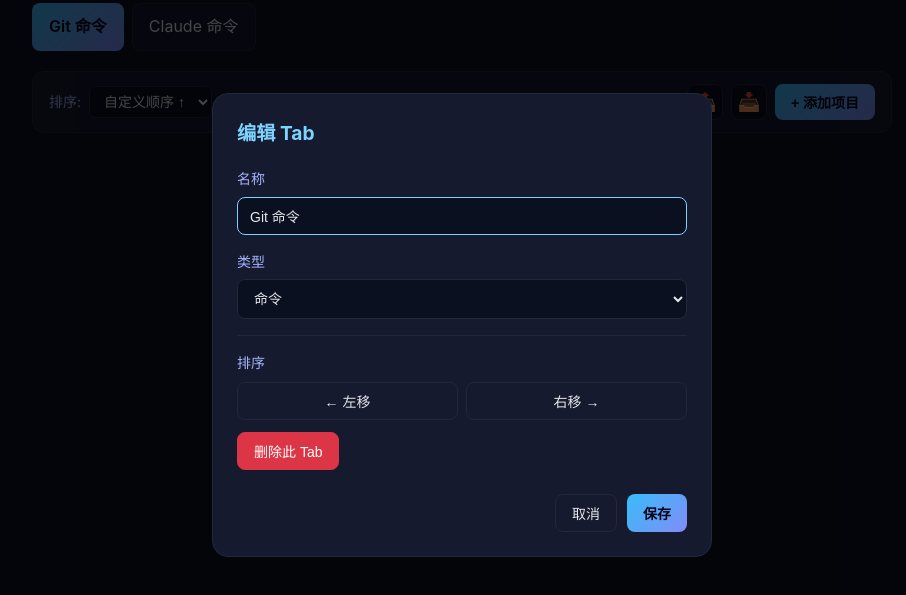
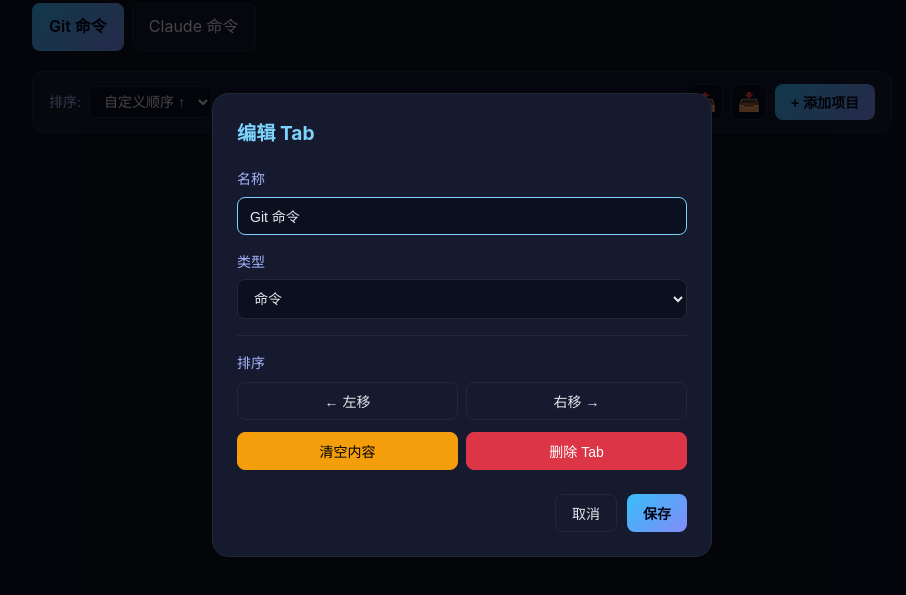
Before and after one commit to jygameclub/command-hub, a plain HTML site: page index.html in a window 1280 px wide. Both pictures are taken after a click on the button "编辑当前 Tab". Shown: the part 75-670 px from the top of the page, without its empty margins (178-1084 px from the left). Drawn offline with nearby package versions, Linux system fonts and the light colour scheme.

Commit message:
feat: add clear current tab function

```diff
--- a/app.js
+++ b/app.js
@@ -438,6 +438,17 @@ function openTabModal(tab = null) {
     document.getElementById('tab-name').focus();
 }
 
+function handleClearCurrentTab() {
+    const tabId = parseInt(document.getElementById('tab-id').value);
+    if (!tabId) return;
+    if (!confirm('确定清空此 Tab 的所有内容？此操作不可恢复！')) return;
+    db.run('DELETE FROM items WHERE tab_id = ?', [tabId]);
+    saveToIndexedDB();
+    closeTabModal();
+    loadItems();
+    showToast('已清空当前 Tab');
+}
+
 function handleDeleteCurrentTab() {
     const tabId = parseInt(document.getElementById('tab-id').value);
     if (!tabId) return;
--- a/index.html
+++ b/index.html
@@ -68,7 +68,10 @@
                         <button type="button" class="btn" onclick="handleMoveTab(parseInt(document.getElementById('tab-id').value), 'up')">← 左移</button>
                         <button type="button" class="btn" onclick="handleMoveTab(parseInt(document.getElementById('tab-id').value), 'down')">右移 →</button>
                     </div>
-                    <button type="button" class="btn btn-danger" onclick="handleDeleteCurrentTab()">删除此 Tab</button>
+                    <div class="tab-danger-btns">
+                        <button type="button" class="btn btn-warning" onclick="handleClearCurrentTab()">清空内容</button>
+                        <button type="button" class="btn btn-danger" onclick="handleDeleteCurrentTab()">删除 Tab</button>
+                    </div>
                 </div>
                 <div class="modal-actions">
                     <button type="button" class="btn" onclick="closeTabModal()">取消</button>
--- a/style.css
+++ b/style.css
@@ -419,6 +419,25 @@ header h1 {
     flex: 1;
 }
 
+.tab-danger-btns {
+    display: flex;
+    gap: 8px;
+}
+
+.tab-danger-btns .btn {
+    flex: 1;
+}
+
+.btn-warning {
+    background: #f59e0b;
+    border-color: #f59e0b;
+    color: #000;
+}
+
+.btn-warning:hover {
+    background: #d97706;
+}
+
 .btn-danger {
     background: #dc3545;
     border-color: #dc3545;
```
